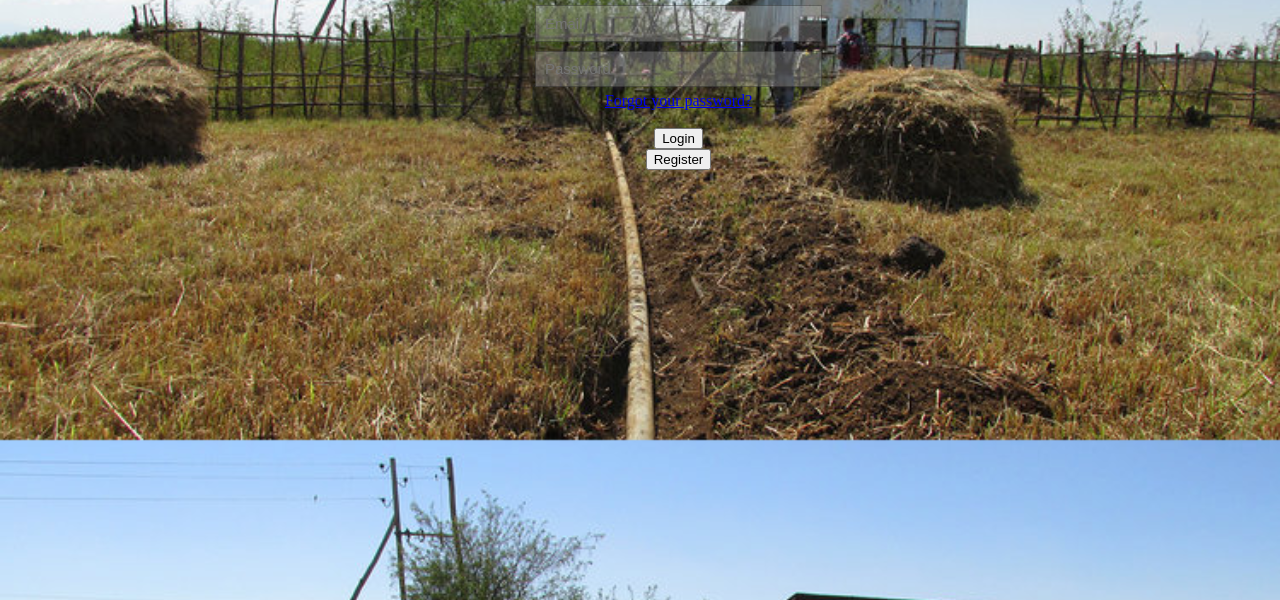
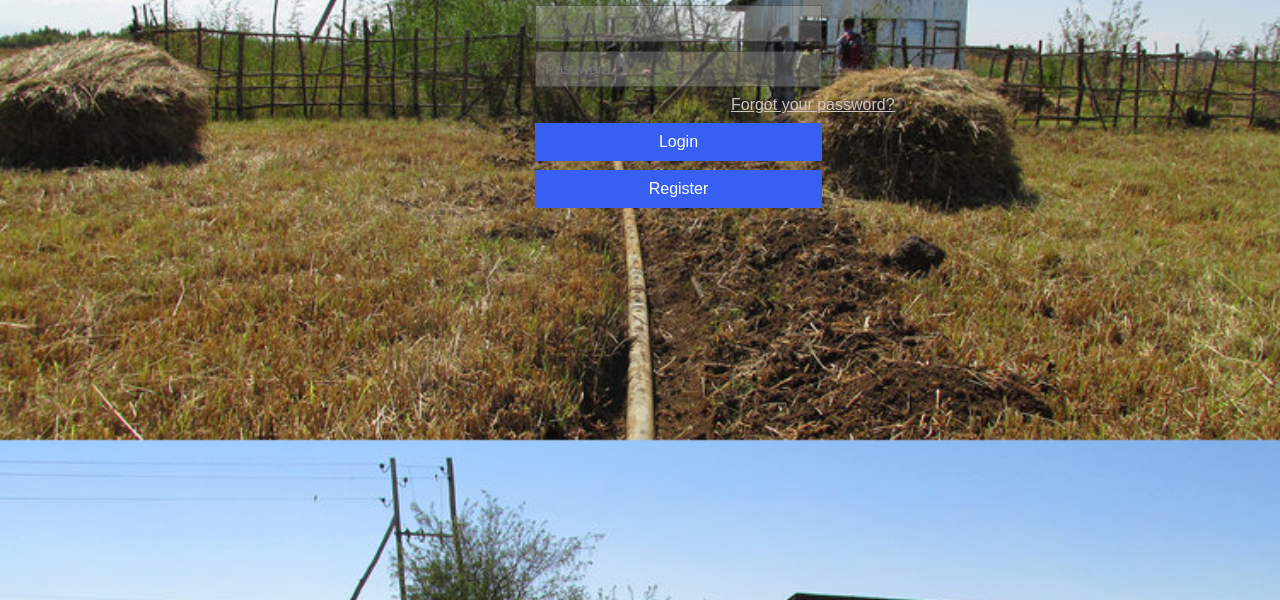
Before and after one commit to Fenan-mht/login_page, a plain HTML site: page index.html in a window 1280 px wide. Shown: the part 200-800 px from the top of the page. Drawn offline with Linux system fonts and the light colour scheme; files whose address does not match are found by name.

Commit message:
style the hyperlink and button

```diff
--- a/style.css
+++ b/style.css
@@ -43,3 +43,31 @@ body{
     border: 1px solid rgba(0, 0, 0, 0.3);
     box-sizing: border-box;
 }
+.forgot{
+    text-align:center;
+    color: #d1c2c2 ;
+    left: 100px;
+    float: right;
+    font-family: Arial, Helvetica, sans-serif;
+    margin: 1%;
+}
+.forgot:hover{
+    color: #000;
+}
+button{
+    background-color:  #375FF2;
+    border: none;
+    color: white;
+    padding: 10px 22px;
+    text-align: center;
+    text-decoration: none;
+    display: inline-block;
+    font-size: 16px;
+    width: 65%;
+    margin: 1%;
+    transition: .5s;
+    cursor: pointer;
+}
+button:hover{
+    color:darkblue;
+}
```
